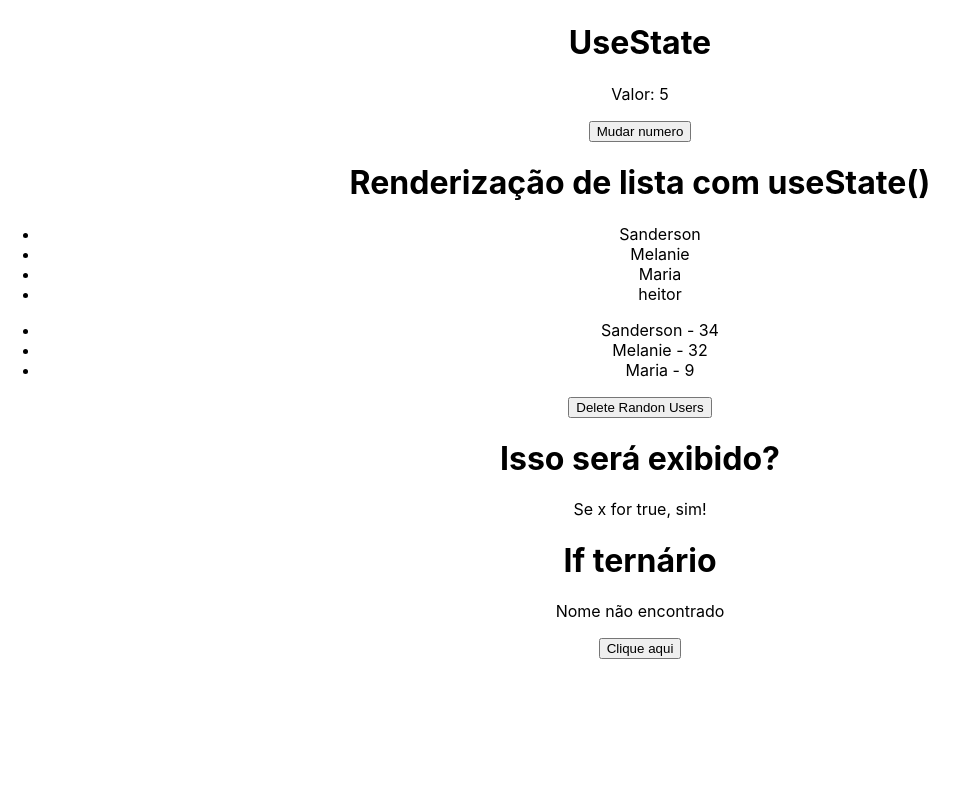
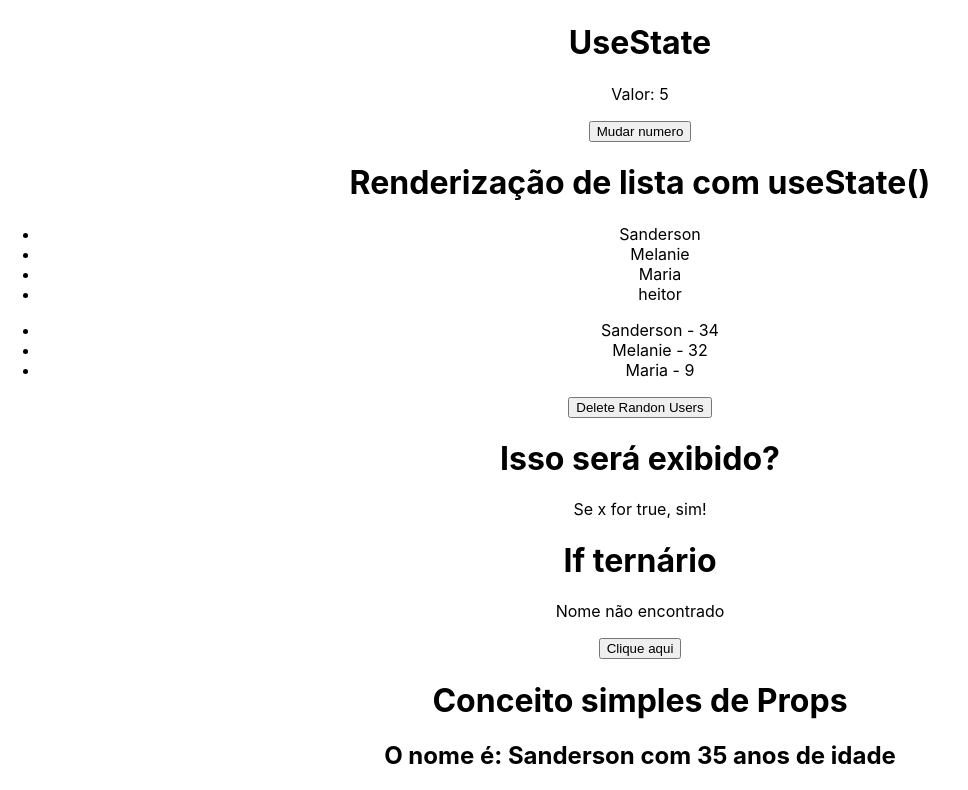
Before and after one commit to SandersonGit/estudosUdemy, a React (Create React App) app in the folder 1_fundamento/: page / in a window 1280 px wide. Shown: the part 678-1468 px from the top of the page, without its empty margins (0-968 px from the left). Before the commit the page ends 1337 px from the top, so only its background shows below. Built offline with nearby package versions, Linux system fonts and the light colour scheme.

Commit message:
Conceito de props e desestruturação de valores

```diff
--- a/1_fundamento/src/App.js
+++ b/1_fundamento/src/App.js
@@ -1,10 +1,15 @@
+
 import "./App.css";
 import Ash from "./assets/1150.png"
 import CondicionalRender from "./components/CondicionalRender";
 import ListRender from "./components/ListRender";
 import ManageData from "./components/ManageData";
+import UserName from "./components/UserName";
 
 function App() {
+
+
+
   return (
     <div className="App">
       <h1>Aprofundando em react</h1>{" "}
@@ -29,6 +34,8 @@ function App() {
 
       <CondicionalRender/>
 
+      <UserName name= "Sanderson" age= "35"/>
+
     </div>
   );
 }
--- /dev/null
+++ b/1_fundamento/src/components/UserName.jsx
@@ -0,0 +1,10 @@
+const UserName = ({name, age}) => {
+    return (
+        <div>
+            <h1>Conceito simples de Props</h1>
+            <h2>O nome é: {name} com {age} anos de idade</h2>
+        </div>
+    )
+}
+
+export default UserName
```
